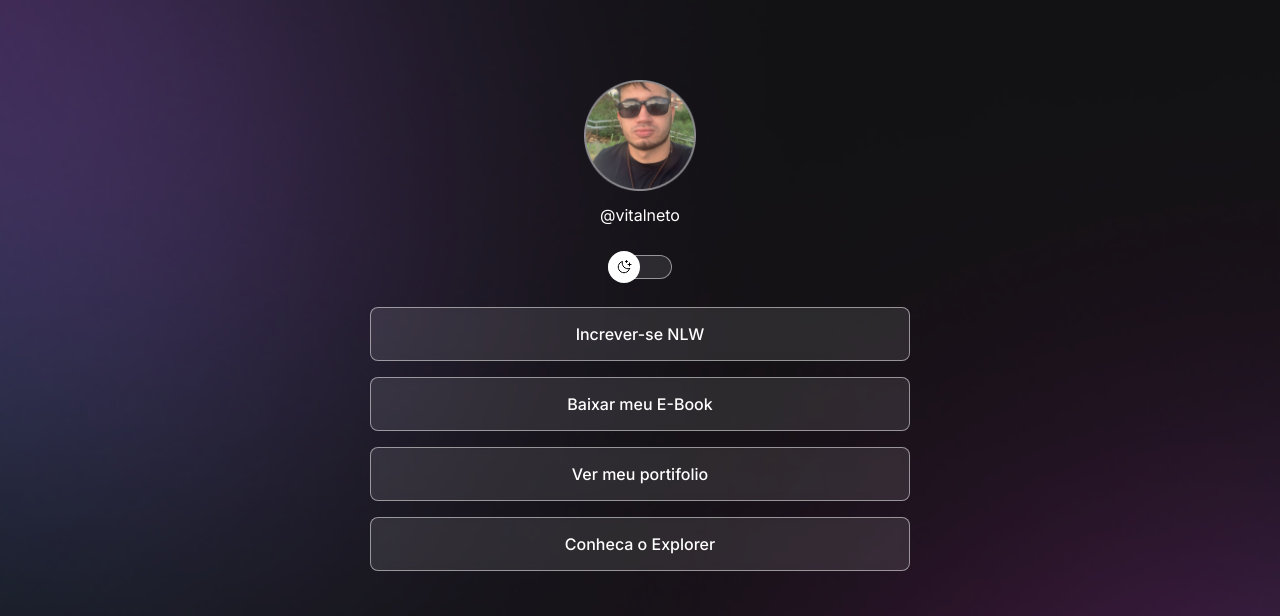
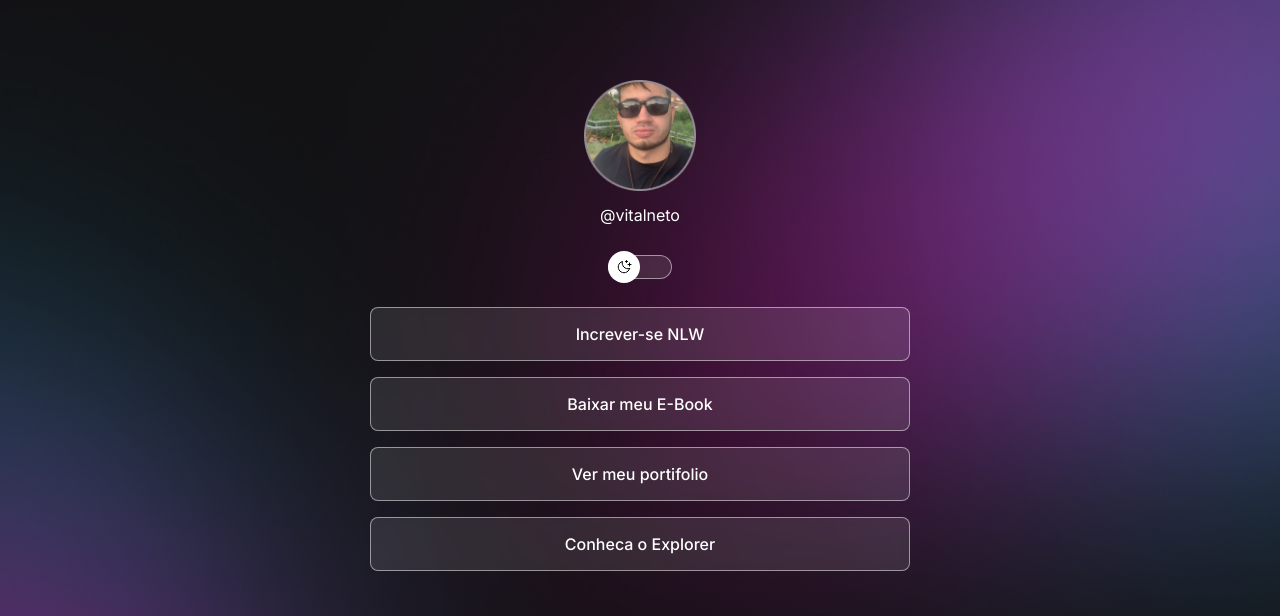
Before and after one commit to vitalneto12/project1, a plain HTML site: page index.html in a window 1280 px wide. Shown: the top 616 px of the page. Drawn offline with nearby package versions, Linux system fonts and the light colour scheme.

Commit message:
change backgroud @media queries

```diff
--- a/style.css
+++ b/style.css
@@ -29,6 +29,7 @@
 body
 {
   background: var(--bg-url) no-repeat top center/cover;
+  height: 100vh;
 }
 body *{
   font-family: 'Inter', sans-serif;
@@ -165,3 +166,13 @@ footer
   text-align: center;
   font-size: 14px;
 }
+
+/* media queries */
+@media (min-width: 700px){
+  :root {
+    --bg-url: url(./Assets/bg-desktop-dark.jpeg)
+  }
+  .light {
+    --bg-url: url(./Assets/bg-desktop-light.jpeg)
+  }
+}
```
Also changed, not shown: Assets/bg-desktop-dark.jpeg (added), Assets/bg-desktop-light.jpeg (added).
